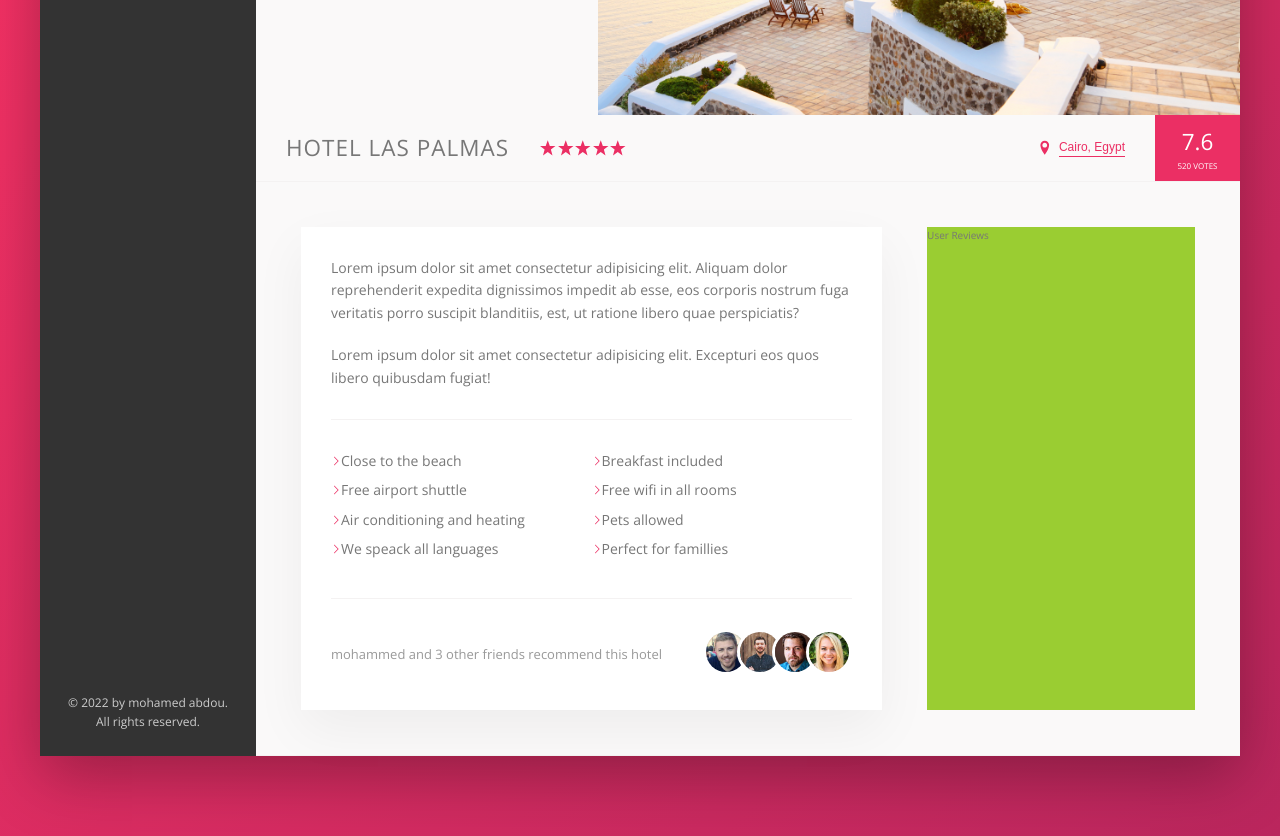
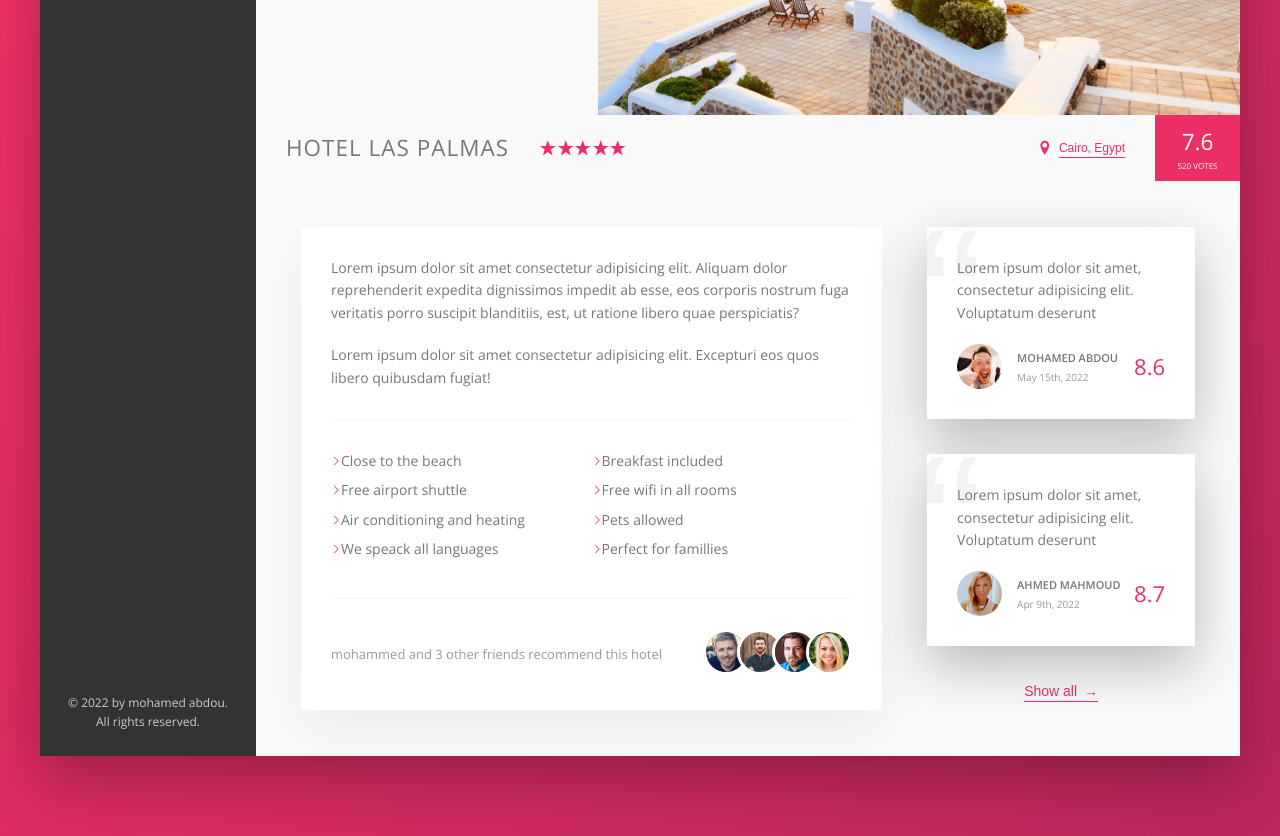
Before and after one commit to mohamed-abdou-mg/Trillo-Template, a website: page index.html in a window 1280 px wide. Shown: the part 420-1256 px from the top of the page. Drawn offline with nearby package versions, Linux system fonts and the light colour scheme.

Commit message:
styling the user review section in the hote-view main section

```diff
--- a/index.html
+++ b/index.html
@@ -159,7 +159,33 @@
                             </div>
                         </div>
                         <div class="user-reviews">
-                            User Reviews
+                            <figure class="review">
+                                <blockquote class="review__text">
+                                    Lorem ipsum dolor sit amet, consectetur adipisicing elit. Voluptatum deserunt
+                                </blockquote>
+                                <figcaption class="review__user">
+                                    <img src="./img/user-1.jpg" alt="User Photo" class="review__photo">
+                                    <div class="review__user-box">
+                                        <p class="review__user-name">Mohamed Abdou</p>
+                                        <p class="review__user-date">May 15th, 2022</p>
+                                    </div>
+                                    <div class="review__rating">8.6</div>
+                                </figcaption>
+                            </figure>
+                            <figure class="review">
+                                <blockquote class="review__text">
+                                    Lorem ipsum dolor sit amet, consectetur adipisicing elit. Voluptatum deserunt
+                                </blockquote>
+                                <figcaption class="review__user">
+                                    <img src="./img/user-2.jpg" alt="User Photo" class="review__photo">
+                                    <div class="review__user-box">
+                                        <p class="review__user-name">Ahmed Mahmoud</p>
+                                        <p class="review__user-date">Apr 9th, 2022</p>
+                                    </div>
+                                    <div class="review__rating">8.7</div>
+                                </figcaption>
+                            </figure>
+                            <button class="btn-inline">Show all <span>&rarr;</span></button>
                         </div>
                     </div>
                 </main>
--- a/sass/_components.scss
+++ b/sass/_components.scss
@@ -258,14 +258,24 @@
     color: var(--color-primary);
     font-size: inherit;
     border-bottom: 1px solid currentColor;
+    padding-top: 2px;
     padding-bottom: 2px;
     display: inline-block;
     background-color: transparent;
     cursor: pointer;
     transition: all .2s;
 
+    & span {
+        margin-left: .3rem;
+        transition: margin-left .2s ease-in-out;
+    }
+
     &:hover {
         color: var(--color-grey-dark-1);
+
+        span {
+            margin-left: .8rem;
+        }
     }
 
     &:focus {
@@ -346,9 +356,6 @@
         margin-right: auto;
     }
 
-    &__friends {
-    }
-
     &__photo {
         height: 4rem;
         width: 4rem;
@@ -361,3 +368,70 @@
         }
     }
 }
+
+//////////////////////////////
+/// REVIEW
+.review {
+    position: relative;
+    overflow: hidden;
+    background-color: #fff;
+    box-shadow: 0 2rem 5rem rgba(0,0,0, .25);
+    margin-bottom: 3.5rem;
+    padding: 3rem;
+
+    display: flex;
+    flex-direction: column;
+    justify-content: center;
+
+    &__text {
+        position: relative;
+        z-index: 10;
+    }
+
+    &__user {
+        display: flex;
+        align-items: center;
+        margin-top: 2rem;
+    }
+
+    &__photo {
+        width: 4.5rem;
+        height: 4.5rem;
+        margin-right: 1.5rem;
+        border-radius: 50%;
+    }
+
+    &__user-box {
+        margin-right: auto;
+    }
+
+    &__user-name {
+        font-size: 1.1rem;
+        font-weight: 600;
+        text-transform: uppercase;
+        margin-bottom: .2rem;
+    }
+
+    &__user-date {
+        font-size: 1rem;
+        color: var(--color-grey-dark-3);
+    }
+
+    &__rating {
+        color: var(--color-primary);
+        font-size: 2.2rem;
+        font-weight: 300;
+    }
+
+    &::before {
+        content: '\201C';
+        position: absolute;
+        top: -2.75rem;
+        left: -1rem;
+        line-height: 1;
+        font-size: 20rem;
+        color: var(--color-grey-light-2);
+        font-family: sans-serif;
+        z-index: 1;
+    }
+}
--- a/sass/_layout.scss
+++ b/sass/_layout.scss
@@ -36,6 +36,7 @@
     padding: 4.5rem;
     background-color: var(--color-grey-light-1);
     border-bottom: 1px solid var(--color-grey-light-2);
+    font-size: 1.4rem;
 }
 
 .description {
@@ -44,10 +45,11 @@
     box-shadow: 0 2rem 5rem rgba(0,0,0, .05);
     padding: 3rem;
     margin-right: 4.5rem;
-    font-size: 1.4rem;
 }
 
 .user-reviews {
     flex: 1;
-    background-color: yellowgreen;
+    display: flex;
+    flex-direction: column;
+    align-items: center;
 }
```
Also changed, not shown: css/style.css.
